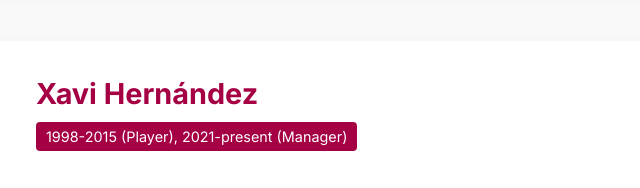
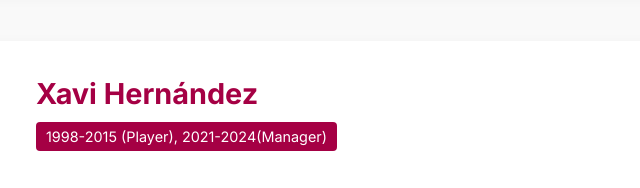
Before and after one commit to qvasikkoi/jersey-shop, a plain HTML site: page barcaw.html in a window 1280 px wide. Shown: the part 3240-3428 px from the top of the page, 398-1038 px from the left. Drawn offline with Linux system fonts and the light colour scheme.

Commit message:
Update barcaw.html

```diff
--- a/barcaw.html
+++ b/barcaw.html
@@ -133,7 +133,7 @@
       </div>
       <div class="legend-info">
         <h4>Xavi Hernández</h4>
-        <span class="legend-years">1998-2015 (Player), 2021-present (Manager)</span>
+        <span class="legend-years">1998-2015 (Player), 2021-2024(Manager)</span>
         <ul class="legend-stats">
           <li>867 appearances (2nd all-time)</li>
           <li>8x La Liga winner</li>
```
